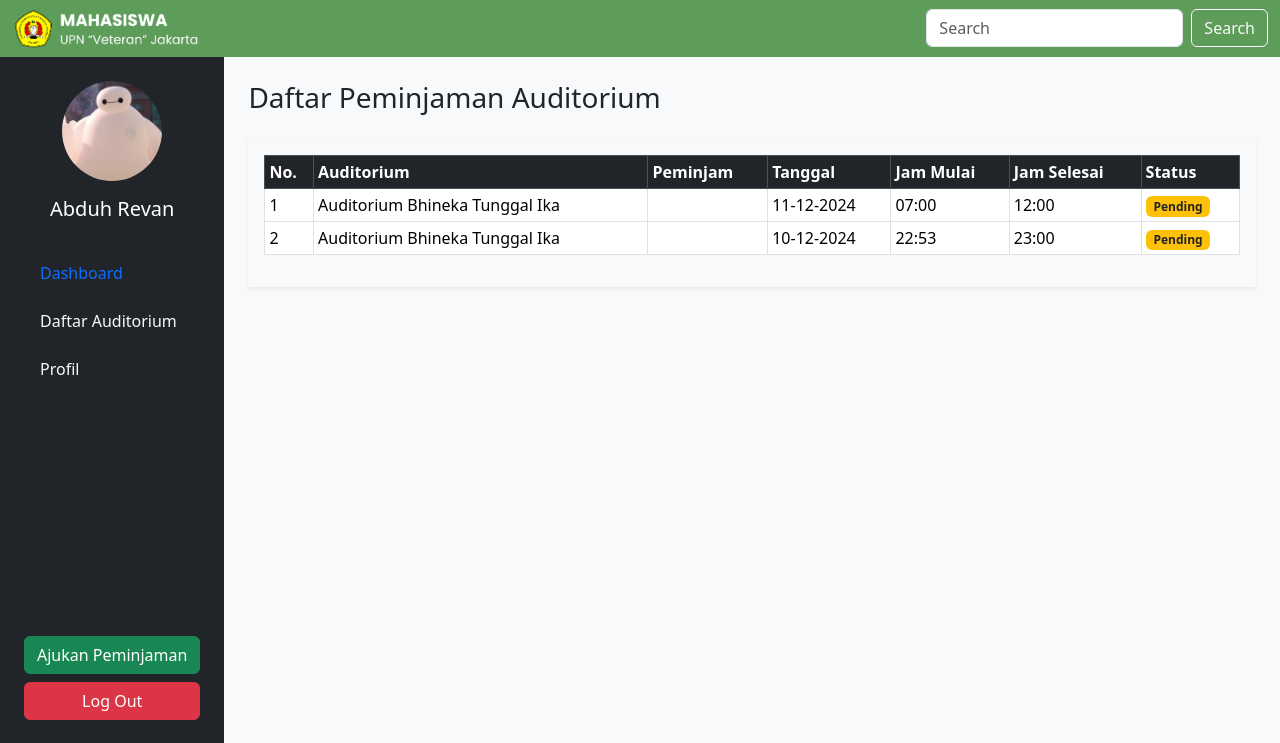
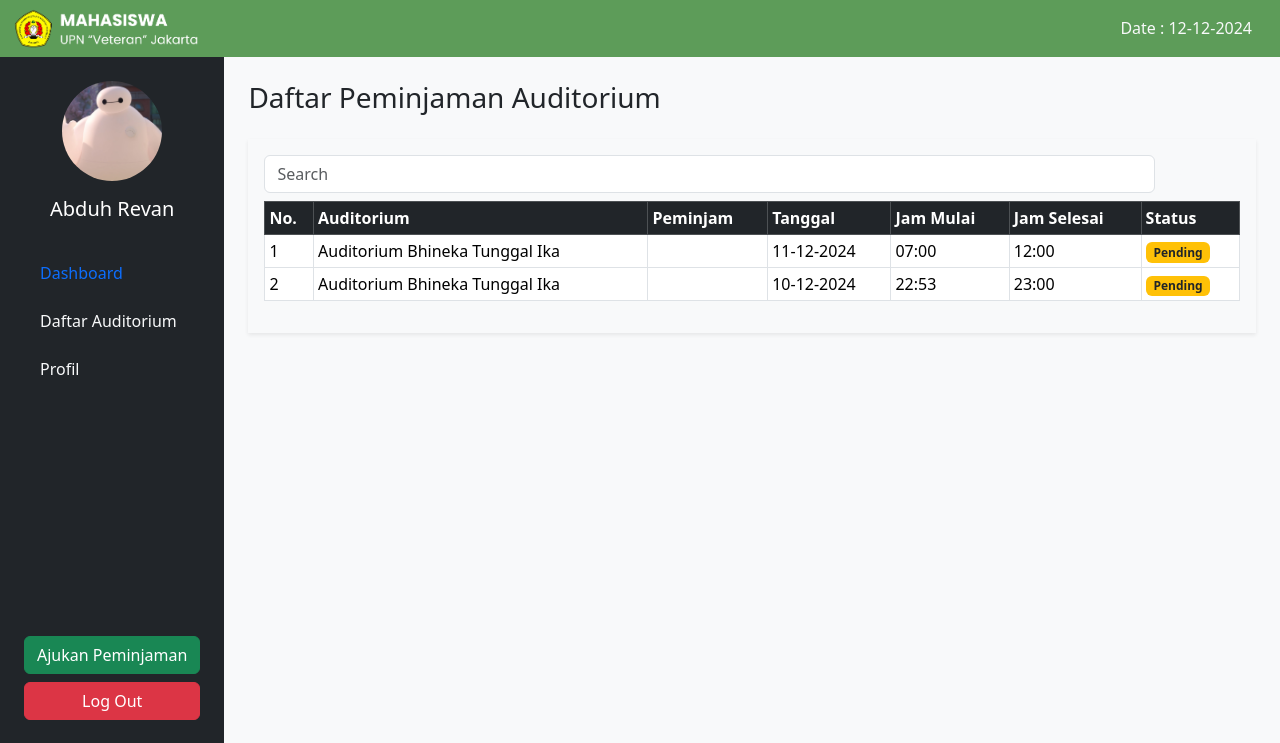
Before and after one commit to Dxdeka9/Project_UAS_Auditorium, a PHP site: page /dashboard.php in a window 1280 px wide. Shown: the top 743 px of the page. Run offline with PHP 8.4, Linux system fonts and the light colour scheme; a user stored in the database is signed in; data comes from the database, SQL or seed files in the repository.

Commit message:
ini gua benerin lg

```diff
--- a/dashboard.php
+++ b/dashboard.php
@@ -86,10 +86,9 @@ date_default_timezone_set("Asia/Bangkok")
             <div class="d-flex align-items-center">
                 <img src="asset/putih.png" alt="Logo MahasiswaUPNVJ" style="width: 190px; height: auto;">
             </div>
-            <form class="d-flex ms-auto" role="search">
-                <input class="form-control me-2" type="search" placeholder="Search" aria-label="Search">
-                <button class="btn btn-outline-light" type="submit">Search</button>
-            </form>
+            <div class="d-flex align-items-center text-light">
+                <span class="me-3" style="font-size: 16px;">Date : <?= date('d-m-Y'); ?></span>
+            </div>
         </div>
     </nav>
     <!-- End Navbar -->
@@ -127,6 +126,10 @@ date_default_timezone_set("Asia/Bangkok")
         <div class="main-content flex-grow-1 p-4">
             <h3 class="mb-4">Daftar Peminjaman Auditorium</h3>
             <div class="table-responsive shadow-sm p-3 mb-5">
+                <form class="d-flex ms-auto mb-2" role="search">
+                    <input class="form-control me-2" type="search" placeholder="Search" aria-label="Search">
+                    <button class="btn btn-outline-light" type="submit">Search</button>
+                </form>
                 <table class="table table-bordered table-hover table-sm">
                     <thead class="table-dark">
                         <tr>
```
